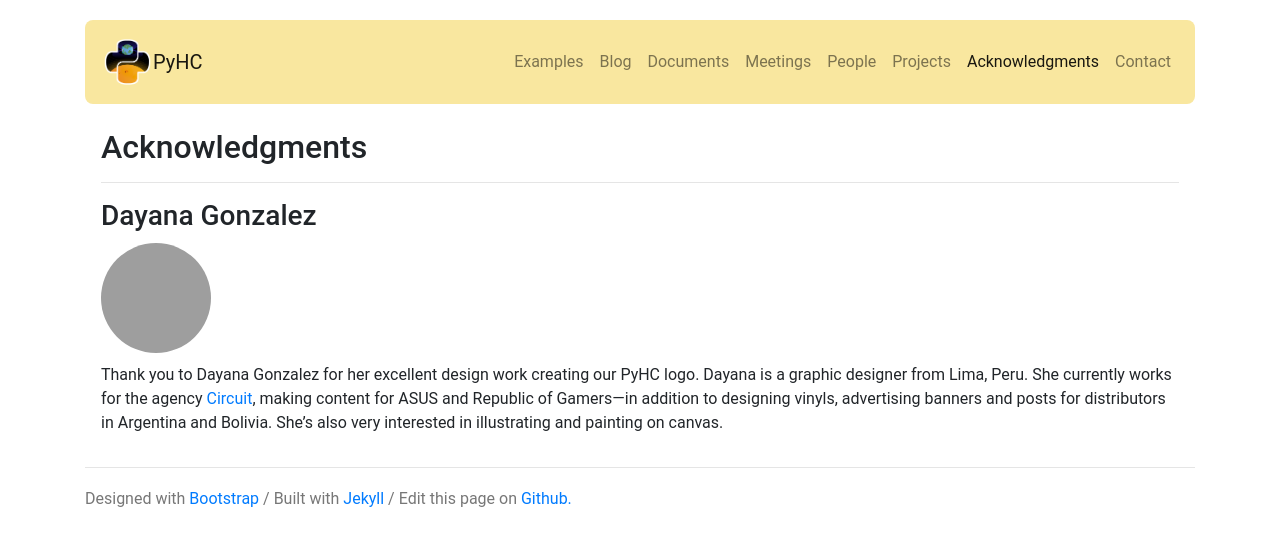
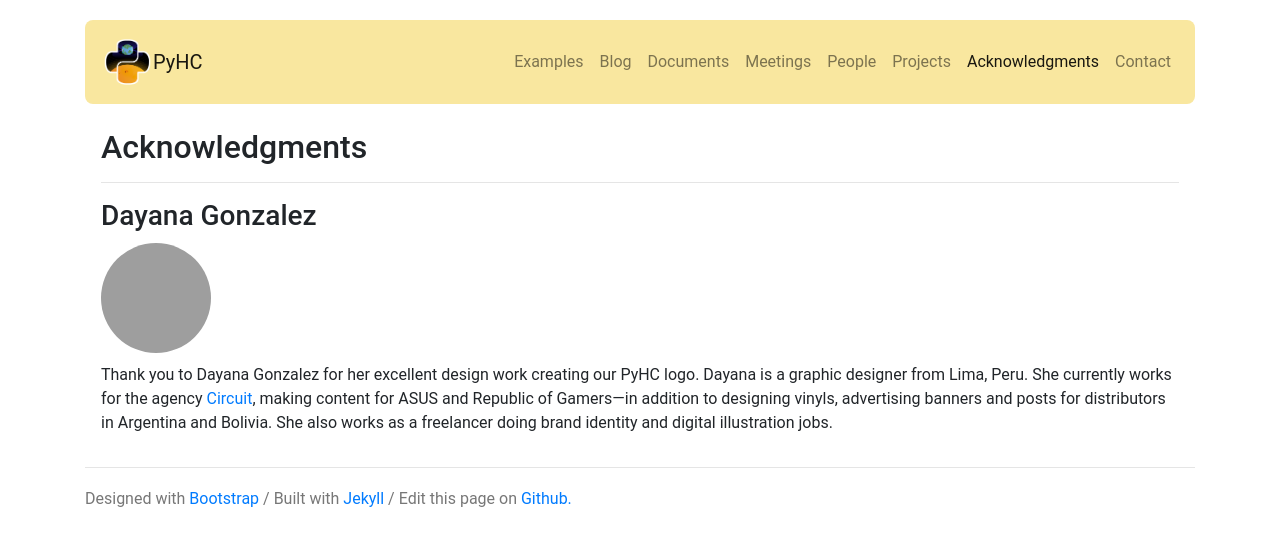
Before and after one commit to heliophysicsPy/heliophysicsPy.github.io, a Jekyll site: the page built from _pages/acknowledgments.md, in a window 1280 px wide. Shown: the top 546 px of the page. Built offline with Jekyll 4.4.1, drawn with Linux system fonts in a browser that asks for light colours; nearby versions of some CDN libraries; grey boxes are pictures that could not be loaded.

Commit message:
Update a sentence

```diff
--- a/_pages/acknowledgments.md
+++ b/_pages/acknowledgments.md
@@ -10,4 +10,4 @@ order: 6
         <img class="rounded-circle" src="https://mir-s3-cdn-cf.behance.net/user/115/3b9c81213088335.5f5fecaf9a4f8.jpg" alt="Dayana Gonzalez" width="110px" height="110px"/>
     </a>
 </div>
-Thank you to Dayana Gonzalez for her excellent design work creating our PyHC logo. Dayana is a graphic designer from Lima, Peru. She currently works for the agency [Circuit](https://www.circuit.com.pe/), making content for ASUS and Republic of Gamers—in addition to designing vinyls, advertising banners and posts for distributors in Argentina and Bolivia. She's also very interested in illustrating and painting on canvas.
+Thank you to Dayana Gonzalez for her excellent design work creating our PyHC logo. Dayana is a graphic designer from Lima, Peru. She currently works for the agency [Circuit](https://www.circuit.com.pe/), making content for ASUS and Republic of Gamers—in addition to designing vinyls, advertising banners and posts for distributors in Argentina and Bolivia. She also works as a freelancer doing brand identity and digital illustration jobs.
```
